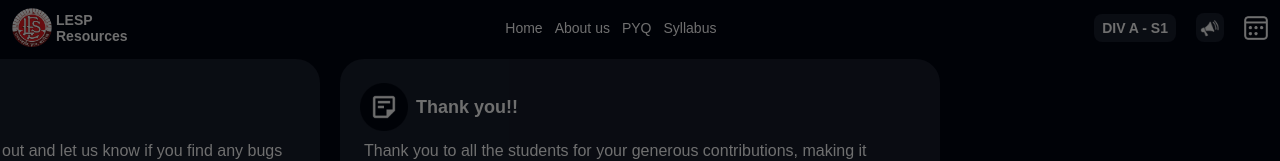
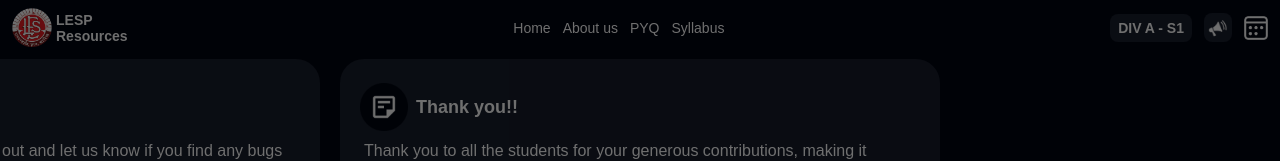
Before and after one commit to sagarkemble/LESP-resources, a website: page build/index.html in a window 1280 px wide. Shown: the top 161 px of the page. Drawn offline with nearby package versions, Linux system fonts and the light colour scheme; a script that the page names is missing; files whose address does not match are found by name.

Commit message:
fixed minor issue

```diff
--- a/build/index.html
+++ b/build/index.html
@@ -1227,7 +1227,7 @@
         </ul>
       </div>
       <div
-        class="ml-auto flex items-center gap-5 text-2xl text-white md:relative md:right-0 md:ml-0"
+        class="ml-auto flex items-center gap-3 text-2xl text-white md:relative md:right-0 md:ml-0"
       >
         <div
           class="division-toggle-button flex items-center rounded-lg bg-[#171d2b] p-1 px-2 text-center text-sm font-semibold"
```
